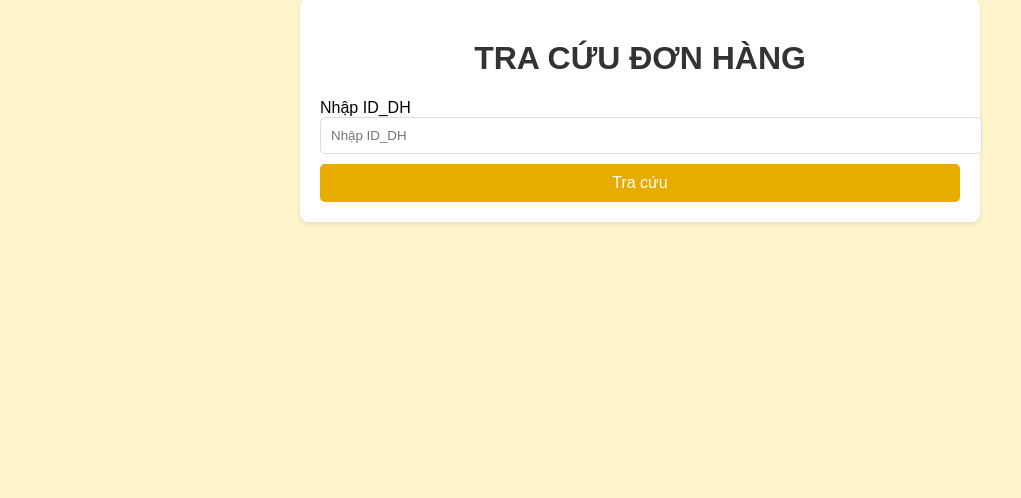
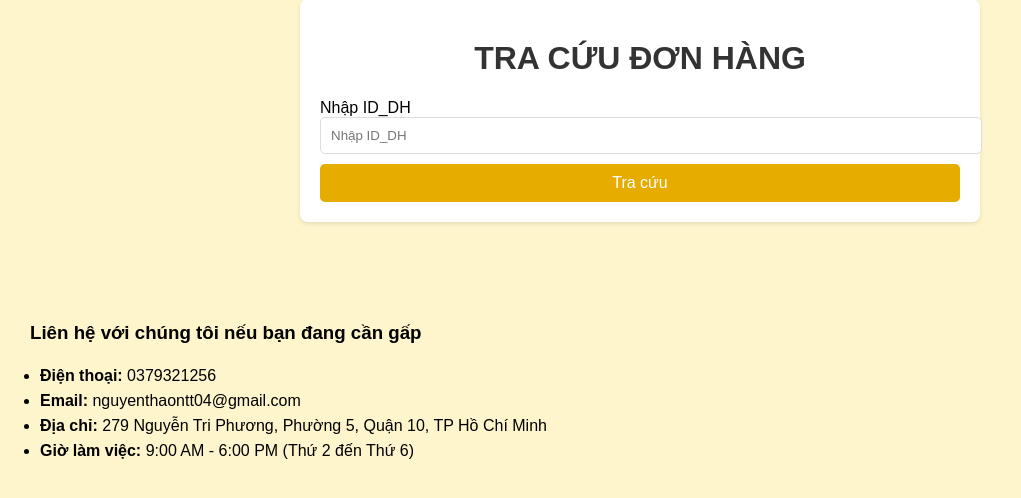
Before and after one commit to thanhzan2004/PTUDTMDT, a PHP site: page /track.php in a window 1280 px wide. Shown: the part 21-519 px from the top of the page, without its empty margins (0-1021 px from the left). Run offline with PHP 8.4, Linux system fonts and the light colour scheme.

Commit message:
sửa tracking

```diff
--- a/New folder/final/track.php
+++ b/New folder/final/track.php
@@ -95,7 +95,10 @@ $conn->close();
             text-align:center;
             margin-top:30px;
         }
-
+        h3{
+            margin-left:30px;
+            margin-top:100px;
+        }
         form {
             margin-top: 20px;
         }
@@ -131,6 +134,9 @@ $conn->close();
         .result-table th {
             background-color: #e6ac00;
         }
+        li{
+            line-height:25px;
+        }
     </style>
 </head>
 <body>
@@ -142,5 +148,14 @@ $conn->close();
             <button type="submit">Tra cứu</button>
         </form>
     </div>
+    <div class="contact-info">
+        <h3>Liên hệ với chúng tôi nếu bạn đang cần gấp</h3>
+        <ul>
+            <li><strong>Điện thoại:</strong> 0379321256</li>
+            <li><strong>Email:</strong> nguyenthaontt04@gmail.com</li>
+            <li><strong>Địa chỉ:</strong> 279 Nguyễn Tri Phương, Phường 5, Quận 10, TP Hồ Chí Minh</li>
+            <li><strong>Giờ làm việc:</strong> 9:00 AM - 6:00 PM (Thứ 2 đến Thứ 6)</li>
+        </ul>
+    </div>
 </body>
 </html>
```
